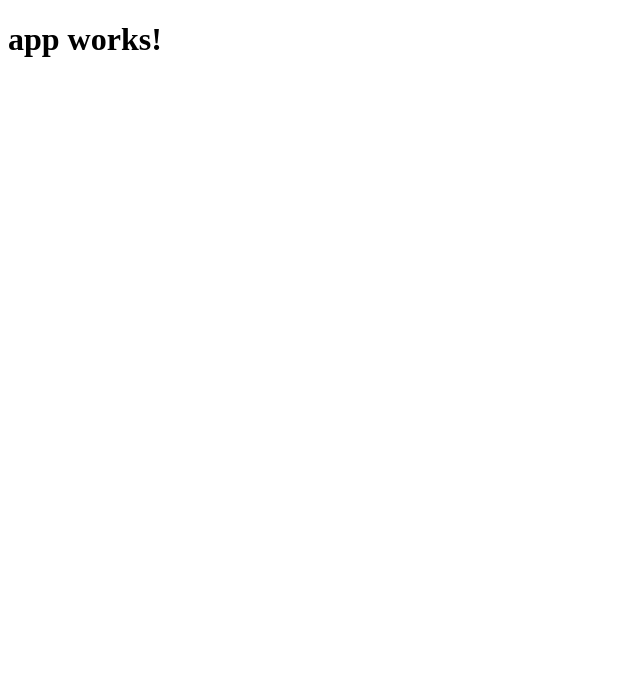
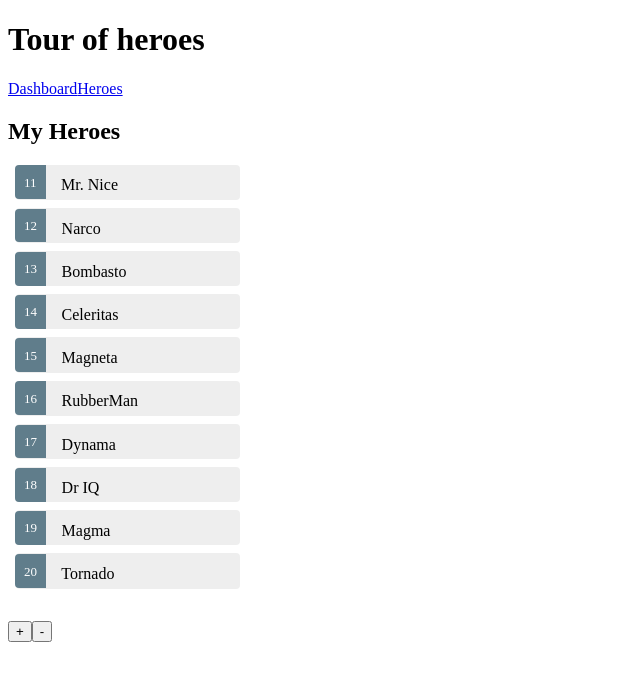
Before and after one commit to FrankNewII/TourOfHeroes, an Angular app: page /heroes in a window 1280 px wide. Shown: the top 680 px of the page, without its empty margins (0-640 px from the left). Built offline with nearby package versions, Linux system fonts and the light colour scheme.

Commit message:
ang2 test

```diff
--- a/src/app/app.component.ts
+++ b/src/app/app.component.ts
@@ -1,10 +1,17 @@
 import { Component } from '@angular/core';
 
 @Component({
-  selector: 'app-root',
-  templateUrl: './app.component.html',
-  styleUrls: ['./app.component.css']
+    selector: 'app-root',
+    template: `
+   <h1>{{title}}</h1>
+   <nav>
+     <a routerLink="/dashboard">Dashboard</a>
+     <a routerLink="/heroes">Heroes</a>
+   </nav>
+   <router-outlet></router-outlet>
+ `
 })
+
 export class AppComponent {
-  title = 'app works!';
+    title: string = 'Tour of heroes';
 }
--- /dev/null
+++ b/src/app/dashboard.component.html
@@ -0,0 +1,8 @@
+<h3>Top Heroes</h3>
+<div class="grid grid-pad">
+    <a *ngFor="let hero of heroes"  [routerLink]="['/detail', hero.id]"  class="col-1-4">
+        <div class="module hero">
+            <h4>{{hero.name}}</h4>
+        </div>
+    </a>
+</div>
--- /dev/null
+++ b/src/app/dashboard.component.ts
@@ -0,0 +1,16 @@
+import {Component, OnInit} from '@angular/core';
+import {Hero} from "./hero";
+import {HeroService} from "./hero.service";
+
+@Component({
+    selector: 'my-dashboard',
+    templateUrl: './dashboard.component.html'
+})
+export class DashboardComponent implements OnInit{
+    heroes: Hero[] = [];
+
+    constructor(private heroService: HeroService) {}
+    ngOnInit():void {
+        this.heroService.getHeroes().then(heroes => this.heroes = heroes.splice(1,5));
+    }
+}
--- /dev/null
+++ b/src/app/hero-detail.component.html
@@ -0,0 +1,10 @@
+<div *ngIf="hero">
+    <h2>{{hero.name}} details!</h2>
+    <div>
+        <label>id: </label>{{hero.id}}</div>
+    <div>
+        <label>name: </label>
+        <input [(ngModel)]="hero.name" placeholder="name" />
+    </div>
+    <button (click)="goBack()">Back</button>
+</div>
--- /dev/null
+++ b/src/app/hero-detail.component.ts
@@ -0,0 +1,36 @@
+import {Component, Input, OnInit} from '@angular/core';
+
+import {Hero} from './hero';
+import {HeroService} from "./hero.service";
+import {ActivatedRoute, Params} from "@angular/router";
+import { Location }                 from '@angular/common';
+
+import 'rxjs/add/operator/switchMap';
+
+@Component({
+    selector: 'my-hero-detail',
+    templateUrl: './hero-detail.component.html'
+})
+
+
+
+export class HeroDetailComponent implements OnInit{
+    @Input()
+    hero: Hero;
+
+    constructor(
+        private heroService: HeroService,
+        private route: ActivatedRoute,
+        private location: Location
+    ) {}
+
+    ngOnInit():void {
+        this.route.params
+            .switchMap((params: Params) => this.heroService.getHero(+params['id']))
+            .subscribe(hero => this.hero = hero);
+    }
+
+    goBack(): void {
+        this.location.back();
+    }
+}
--- /dev/null
+++ b/src/app/hero.service.ts
@@ -0,0 +1,14 @@
+import { Injectable } from '@angular/core';
+import {HEROES} from './mock-heroes';
+import {Hero} from "./hero";
+
+@Injectable()
+export class HeroService {
+    getHeroes() : Promise<Hero[]> {
+        return Promise.resolve(HEROES);
+    }
+    getHero(id: number): Promise<Hero> {
+        return this.getHeroes()
+            .then(heroes => heroes.find(hero => hero.id === id));
+    }
+}
--- /dev/null
+++ b/src/app/hero.ts
@@ -0,0 +1,4 @@
+export class Hero {
+    id: number;
+    name: string;
+}
--- /dev/null
+++ b/src/app/heroes.component.ts
@@ -0,0 +1,86 @@
+import {Component, OnInit} from '@angular/core';
+
+import {Hero} from './hero';
+
+import {HeroService} from './hero.service';
+@Component({
+    selector: 'my-heroes',
+    template: `
+    <h2>My Heroes</h2>
+    <ul class="heroes">
+      <li *ngFor="let hero of heroes" (click)="onSelect(hero)" [class.selected]="hero === selectedHero">
+      <span class="badge">{{hero.id}}</span> {{hero.name}}</li>
+    </ul>
+    <my-hero-detail [hero]="selectedHero"></my-hero-detail>
+    <div class="ask-question"><button class="ok">+</button><button class="no">-</button></div>
+    `,
+    styles: [`
+      .selected {
+        background-color: #CFD8DC !important;
+        color: white;
+      }
+      .heroes {
+        margin: 0 0 2em 0;
+        list-style-type: none;
+        padding: 0;
+        width: 15em;
+      }
+      .heroes li {
+        cursor: pointer;
+        position: relative;
+        left: 0;
+        background-color: #EEE;
+        margin: .5em;
+        padding: .3em 0;
+        height: 1.6em;
+        border-radius: 4px;
+      }
+      .heroes li.selected:hover {
+        background-color: #BBD8DC !important;
+        color: white;
+      }
+      .heroes li:hover {
+        color: #607D8B;
+        background-color: #DDD;
+        left: .1em;
+      }
+      .heroes .text {
+        position: relative;
+        top: -3px;
+      }
+      .heroes .badge {
+        display: inline-block;
+        font-size: small;
+        color: white;
+        padding: 0.8em 0.7em 0 0.7em;
+        background-color: #607D8B;
+        line-height: 1em;
+        position: relative;
+        left: -1px;
+        top: -4px;
+        height: 1.8em;
+        margin-right: .8em;
+        border-radius: 4px 0 0 4px;
+      }
+    `]
+})
+
+export class HeroesComponent implements OnInit{
+    selectedHero: Hero;
+
+    heroes: Hero[];
+
+    constructor(private heroService: HeroService) {
+
+    }
+
+    ngOnInit() :void {
+        this.getHeroes();
+    }
+    onSelect(hero: Hero):void {
+        this.selectedHero = hero;
+    }
+    getHeroes(): void {
+        this.heroService.getHeroes().then(heroes => this.heroes = heroes);
+    }
+}
--- /dev/null
+++ b/src/app/mock-heroes.ts
@@ -0,0 +1,14 @@
+import {Hero} from "./hero";
+
+export const HEROES: Hero[] = [
+    {id: 11, name: 'Mr. Nice'},
+    {id: 12, name: 'Narco'},
+    {id: 13, name: 'Bombasto'},
+    {id: 14, name: 'Celeritas'},
+    {id: 15, name: 'Magneta'},
+    {id: 16, name: 'RubberMan'},
+    {id: 17, name: 'Dynama'},
+    {id: 18, name: 'Dr IQ'},
+    {id: 19, name: 'Magma'},
+    {id: 20, name: 'Tornado'}
+];
```
Also changed, not shown: src/app/app-routing.module.ts (added, +16 -0 lines), src/app/app.module.ts (+31 -4 lines), 1 other file (tests, documents, lock files or other folders).
